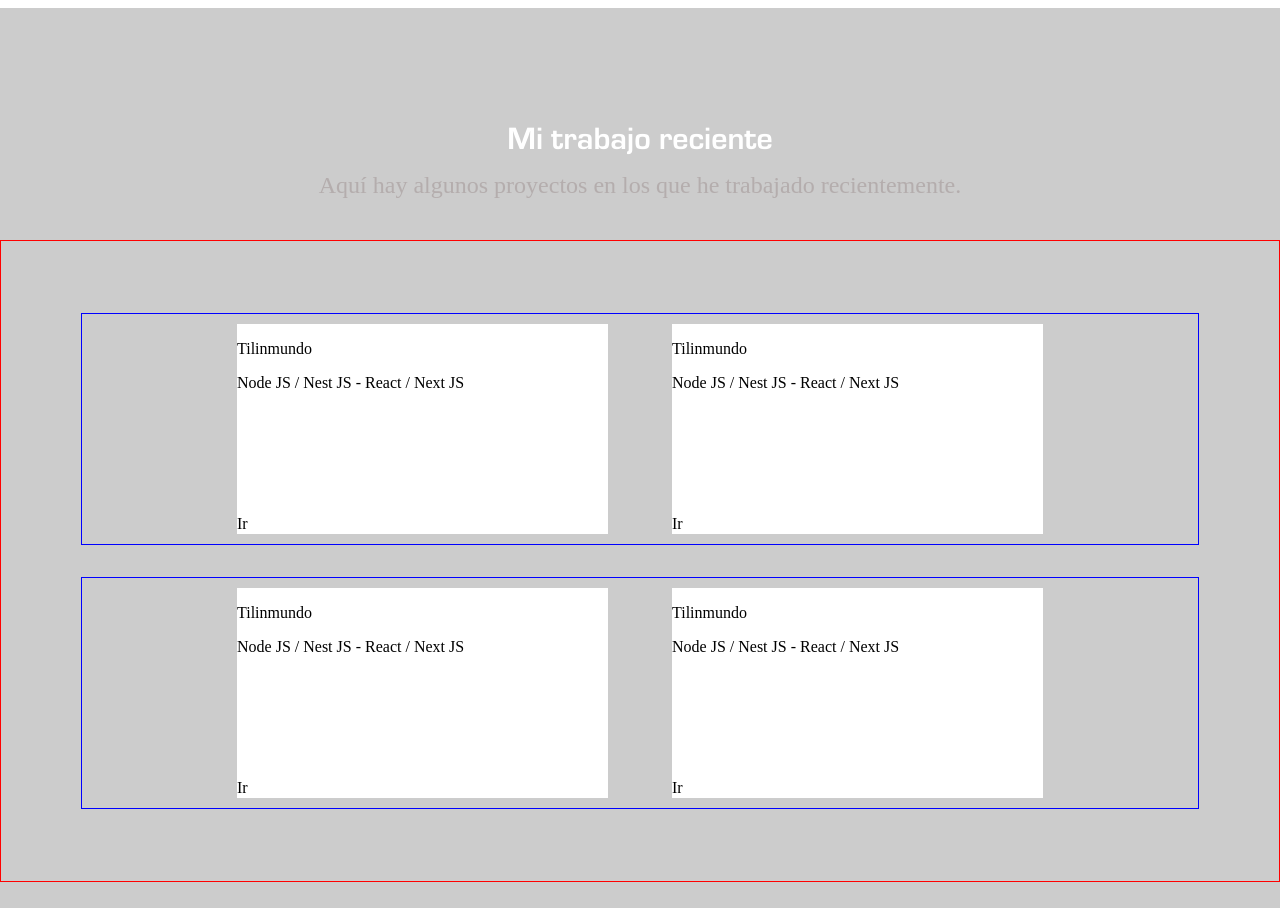
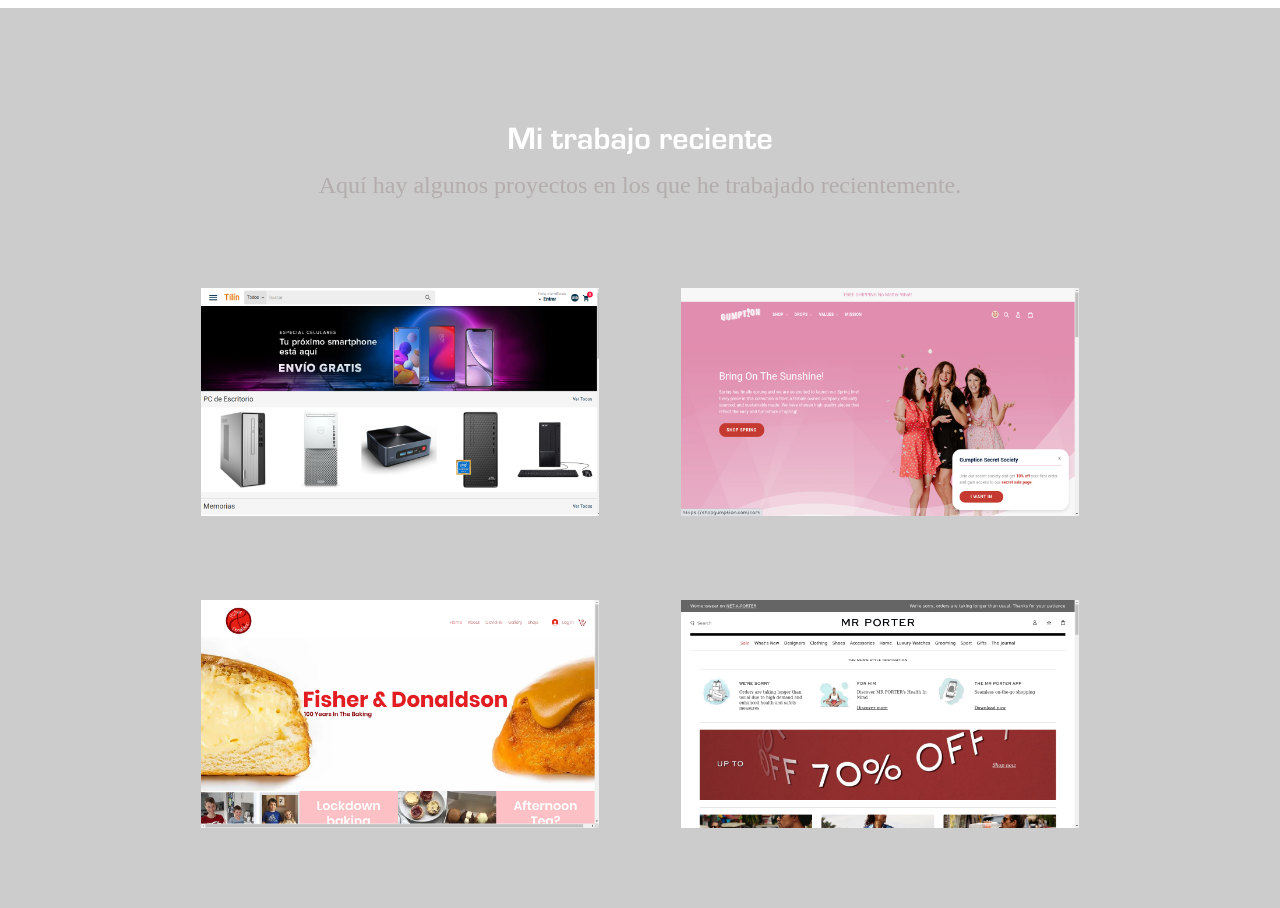
Before and after one commit to elbernv/portafolio, a PHP site: page / in a window 1280 px wide. Shown: the part 2792-3700 px from the top of the page. Run offline with PHP 8.4, Linux system fonts and the light colour scheme; some web fonts are replaced.

Commit message:
added animations for projects section

```diff
--- a/css/index.css
+++ b/css/index.css
@@ -292,9 +292,14 @@
   .skills-card {
     flex-direction: column;
     height: 2100px;
+    width: 250px;
   }
   .skills-card .front-end-skills {
     margin-bottom: 50px;
+  }
+  .skills-card .front-end-skills,
+.skills-card .back-end-skills {
+    width: 350px;
   }
 }
 .footer {
@@ -369,32 +374,73 @@
   flex-direction: column;
   justify-content: center;
   height: 640px;
-  border: 1px solid red;
   padding: 0 5rem;
+  margin: 0 5rem;
 }
 .recent-projects .projects-container .row {
+  box-sizing: border-box;
+  display: flex;
+  align-items: center;
+  justify-content: space-around;
+  height: 280px;
+  margin: 1rem 0;
+}
+.recent-projects .projects-container .row .project-container [class*=" imghvr-"] figcaption,
+.recent-projects .projects-container .row .project-container [class^=imghvr-] figcaption {
+  background: rgba(30, 33, 42, 0.8);
+}
+.recent-projects .projects-container .row .project-container [class^=imghvr-] figcaption [class*=" imghvr-shutter-out-"]:before,
+.recent-projects .projects-container .row .project-container [class^=imghvr-shutter-out-]:before {
+  background: rgba(30, 33, 42, 0.65);
+}
+.recent-projects .projects-container .row .project-container [class*=" imghvr-"],
+.recent-projects .projects-container .row .project-container [class^=imghvr-] {
+  background: transparent;
+}
+.recent-projects .projects-container .row .project-container .imghvr-shutter-out-vert {
+  width: 400px;
+  height: 230px;
+  border: 1px solid transparent;
+}
+.recent-projects .projects-container .row .project-container .imghvr-shutter-out-vert figcaption {
+  display: flex;
+  flex-direction: column;
+  align-items: center;
+  justify-content: center;
+  padding: 0;
+}
+.recent-projects .projects-container .row .project-container .imghvr-shutter-out-vert figcaption h3 {
+  margin-top: -40px;
+  cursor: default;
+}
+.recent-projects .projects-container .row .project-container .imghvr-shutter-out-vert figcaption .project-button {
   display: flex;
   align-items: center;
   justify-content: center;
-  border: 1px solid blue;
-  height: 230px;
-  margin: 1rem 0;
+  width: 120px;
+  height: 40px;
+  border: 1px solid rgba(252, 252, 252, 0.5);
+  position: absolute;
+  bottom: 20px;
+  font-family: Eurostile-Bold;
+  font-size: 1.2rem;
+  left: 50%;
+  margin-left: -60px;
+  cursor: pointer;
 }
-.recent-projects .projects-container .row .tilin-mundo {
-  background-color: white;
+.recent-projects .projects-container .row .project-container .imghvr-shutter-out-vert figcaption .project-button:hover {
+  background-color: rgba(252, 252, 252, 0.2);
 }
-.recent-projects .projects-container .row .project-container {
-  width: 371px;
-  height: 210px;
-  margin: 2rem;
-  position: relative;
+.recent-projects .projects-container .row .project-container .imghvr-shutter-out-vert img {
+  object-fit: fill;
+  width: 100%;
+  height: 100%;
 }
-.recent-projects .projects-container .row .project-container .description {
-  position: absolute;
+.recent-projects .projects-container .row .project-container .imghvr-shutter-out-vert a {
+  cursor: default;
 }
-.recent-projects .projects-container .row .project-container .button {
-  position: absolute;
-  bottom: 0;
+.recent-projects .projects-container .row .project-container .imghvr-shutter-out-vert:hover {
+  border: 1px solid rgba(252, 252, 252, 0.5);
 }
 
 h1 {
--- a/index.html
+++ b/index.html
@@ -27,6 +27,7 @@
     <link rel="stylesheet" href="./css/normalize.css" />
     <link rel="stylesheet" href="./css/aos.css" />
     <link rel="stylesheet" href="./css/materialdesignicons.min.css" />
+    <link rel="stylesheet" href="./css/imagehover.min.css" />
     <link rel="stylesheet" href="./css/index.css" />
     <title>Elber Nava</title>
   </head>
@@ -78,8 +79,12 @@
           </h3>
           <h2 class="list_title">Tecnologías</h2>
           <ul class="list_content">
-            <li>HTML 5 <span class="mdi mdi-language-html5"></span></li>
-            <li>Css <span class="mdi mdi-language-css3"></span></li>
+            <li>
+              <span>HTML 5</span> <span class="mdi mdi-language-html5"></span>
+            </li>
+            <li>
+              <span>Css</span> <span class="mdi mdi-language-css3"></span>
+            </li>
             <li>Sass <span class="mdi mdi-sass"></span></li>
             <li>Bootstrap <span class="mdi mdi-bootstrap"></span></li>
             <li>
@@ -136,38 +141,46 @@
       <h3 class="subtitle" data-aos="fade-up">
         Aquí hay algunos proyectos en los que he trabajado recientemente.
       </h3>
-
       <div class="projects-container">
         <div class="row">
-          <div class="project-container tilin-mundo">
-            <div class="description">
-              <p>Tilinmundo</p>
-              <p>Node JS / Nest JS - React / Next JS</p>
-            </div>
-            <div class="button">Ir</div>
+          <div class="project-container" data-aos="fade-right">
+            <figure class="imghvr-shutter-out-vert gradient-border" id="box">
+              <img src="./img/tilinmundo.png" />
+              <figcaption>
+                <h3>React JS / Nest JS / Postgresql</h3>
+                <div class="project-button">ir</div>
+              </figcaption>
+            </figure>
           </div>
-          <div class="project-container tilin-mundo">
-            <div class="description">
-              <p>Tilinmundo</p>
-              <p>Node JS / Nest JS - React / Next JS</p>
-            </div>
-            <div class="button">Ir</div>
+          <div class="project-container" data-aos="fade-left">
+            <figure class="imghvr-shutter-out-vert">
+              <img src="./img/shopgumption.png" />
+              <figcaption>
+                <h3>Html / Css / Javascript / Laravel / Mysql</h3>
+                <div class="project-button">ir</div>
+              </figcaption>
+              >
+            </figure>
           </div>
         </div>
         <div class="row">
-          <div class="project-container tilin-mundo">
-            <div class="description">
-              <p>Tilinmundo</p>
-              <p>Node JS / Nest JS - React / Next JS</p>
-            </div>
-            <div class="button">Ir</div>
+          <div class="project-container" data-aos="fade-right">
+            <figure class="imghvr-shutter-out-vert">
+              <img src="./img/fisheranddonaldson.png" />
+              <figcaption>
+                <h3>Django / Mysql</h3>
+                <div class="project-button">ir</div>
+              </figcaption>
+            </figure>
           </div>
-          <div class="project-container tilin-mundo">
-            <div class="description">
-              <p>Tilinmundo</p>
-              <p>Node JS / Nest JS - React / Next JS</p>
-            </div>
-            <div class="button">Ir</div>
+          <div class="project-container" data-aos="fade-left">
+            <figure class="imghvr-shutter-out-vert">
+              <img src="./img/mr-porter.png" />
+              <figcaption>
+                <h3>Vue JS / Flask / Postgresql</h3>
+                <div class="project-button">ir</div>
+              </figcaption>
+            </figure>
           </div>
         </div>
       </div>
--- a/js/index.js
+++ b/js/index.js
@@ -54,6 +54,7 @@ document.addEventListener('DOMContentLoaded', function () {
   let canvasBackground = document.getElementById('pt');
 
   typedTechnologies();
+
   setContainersMaxWith(containersRequireMaximumWidth);
   setContainersMaxWith(canvasBackground);
   setAnimationForSkillsCard();
--- a/package.json
+++ b/package.json
@@ -11,6 +11,7 @@
   "dependencies": {
     "@mdi/font": "6.1.95",
     "aos": "2.3.4",
+    "imagehover.css": "^2.0.0",
     "normalize.css": "8.0.1",
     "typed.js": "2.0.12"
   }
--- a/scss/components/_recent_projects.scss
+++ b/scss/components/_recent_projects.scss
@@ -1,3 +1,5 @@
+@use '../colors';
+
 .recent-projects {
   position: relative;
   height: 740px;
@@ -29,38 +31,84 @@
     flex-direction: column;
     justify-content: center;
     height: 640px;
-    border: 1px solid red;
     padding: 0 5rem;
+    margin: 0 5rem;
 
     .row {
+      box-sizing: border-box;
       display: flex;
       align-items: center;
-      justify-content: center;
-      border: 1px solid blue;
-      height: 230px;
+      justify-content: space-around;
+      height: 280px;
       margin: 1rem 0;
 
-      .tilin-mundo {
-        // background-image: url('../../img/tilinmundo.png');
-        // background-size: contain;
-        // background-repeat: no-repeat;
-        background-color: white;
-      }
-
       .project-container {
-        width: 371px;
-        height: 210px;
-        margin: 2rem;
-        position: relative;
-
-        .description {
-          position: absolute;
-          // display: none;
+        [class*=' imghvr-'] figcaption,
+        [class^='imghvr-'] figcaption {
+          background: rgba(#1e212a, 0.8);
         }
 
-        .button {
-          position: absolute;
-          bottom: 0;
+        [class^='imghvr-'] figcaption [class*=' imghvr-shutter-out-']:before,
+        [class^='imghvr-shutter-out-']:before {
+          background: rgba(#1e212a, 0.65);
+        }
+
+        [class*=' imghvr-'],
+        [class^='imghvr-'] {
+          background: transparent;
+        }
+
+        .imghvr-shutter-out-vert {
+          width: 400px;
+          height: 230px;
+          border: 1px solid transparent;
+
+          figcaption {
+            display: flex;
+            flex-direction: column;
+            align-items: center;
+            justify-content: center;
+            padding: 0;
+
+            h3 {
+              margin-top: -40px;
+              cursor: default;
+            }
+
+            .project-button {
+              display: flex;
+              align-items: center;
+              justify-content: center;
+              width: 120px;
+              height: 40px;
+              border: 1px solid rgba(#fcfcfc, 0.5);
+              position: absolute;
+              bottom: 20px;
+              font-family: Eurostile-Bold;
+              font-size: 1.2rem;
+              left: 50%;
+              margin-left: -60px;
+              cursor: pointer;
+
+              &:hover {
+                background-color: rgba(#fcfcfc, 0.2);
+              }
+            }
+          }
+
+          img {
+            object-fit: fill;
+            width: 100%;
+            height: 100%;
+          }
+
+          a {
+            cursor: default;
+          }
+
+          &:hover {
+            border: 1px solid rgba(#fcfcfc, 0.5);
+          }
         }
       }
     }
--- a/scss/components/_skills-card.scss
+++ b/scss/components/_skills-card.scss
@@ -90,9 +90,15 @@
   .skills-card {
     flex-direction: column;
     height: 2100px;
+    width: 250px;
 
     .front-end-skills {
       margin-bottom: 50px;
     }
+
+    .front-end-skills,
+    .back-end-skills {
+      width: 350px;
+    }
   }
 }
```
Also changed, not shown: css/imagehover.min.css (added), js/typedListTechnologies.js (deleted), package-lock.json, 2 other files.
